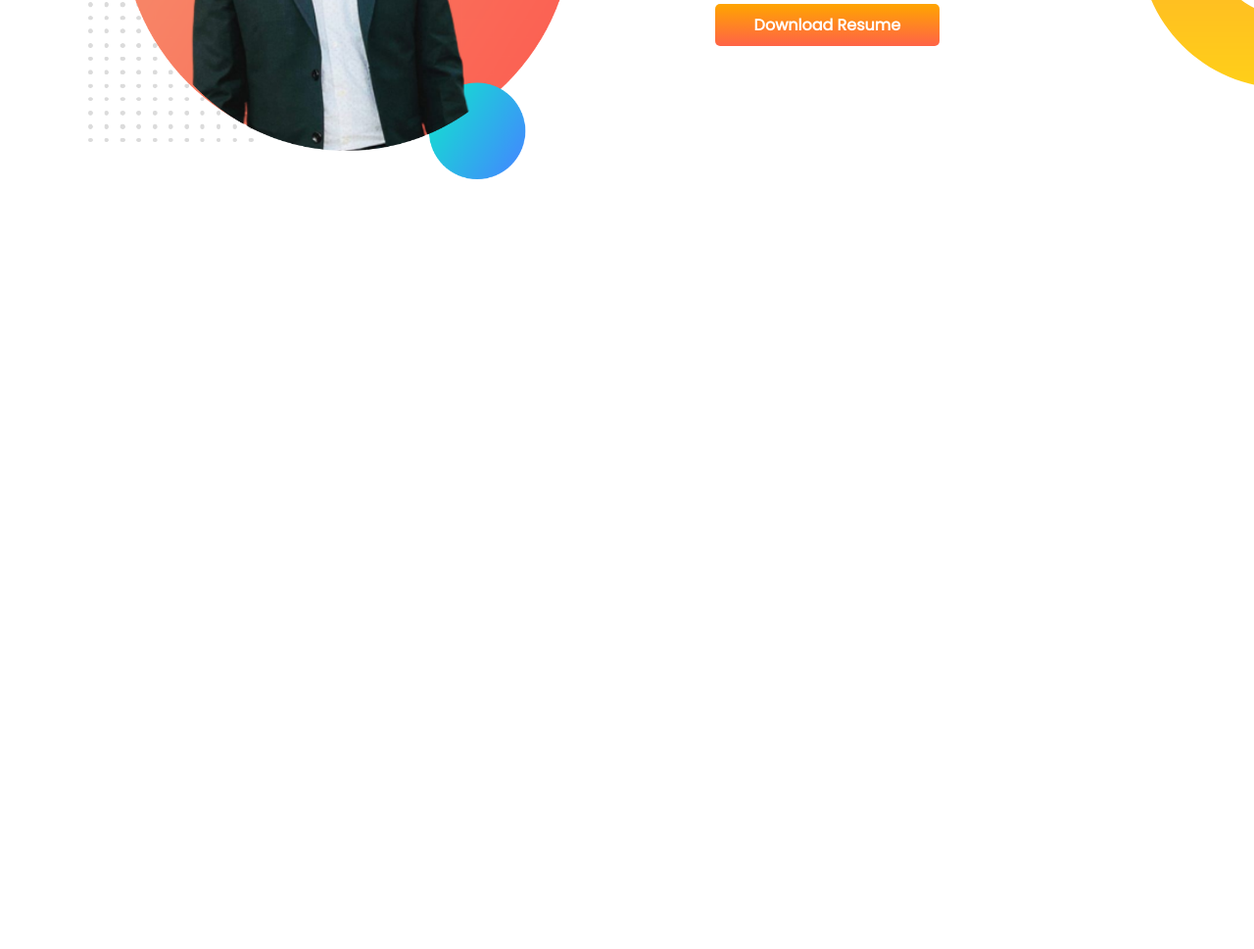
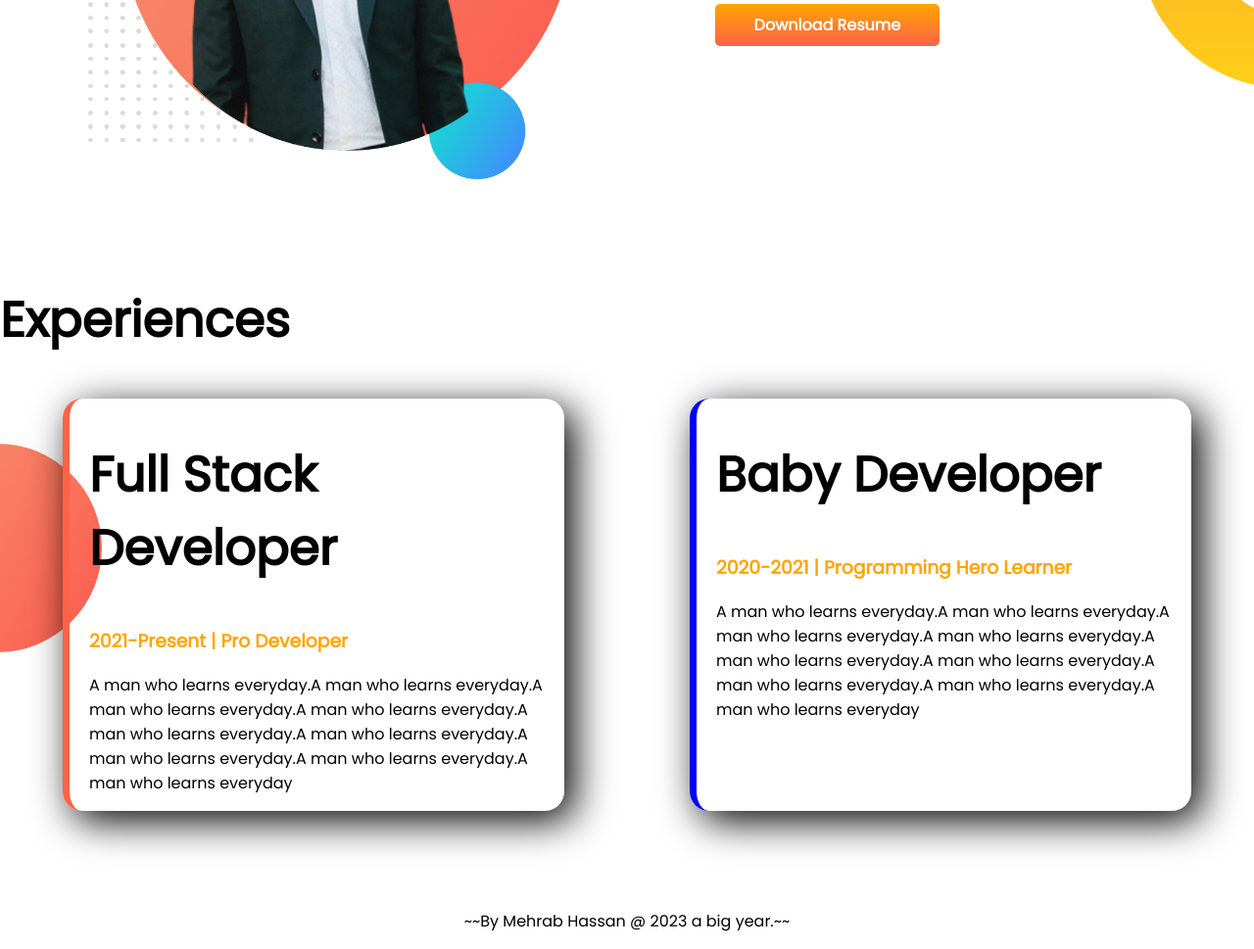
Before and after one commit to mehrabhassan71/my-portfolio, a plain HTML site: page index.html in a window 1280 px wide. Shown: the part 947-1916 px from the top of the page at 98% size. Before the commit the page ends 1237 px from the top, so only its background shows below. Drawn offline with Linux system fonts and the light colour scheme.

Commit message:
finished

```diff
--- a/index.html
+++ b/index.html
@@ -13,7 +13,7 @@
 </head>
 
 <body>
-    <section class="top-banner">
+    <section class="top-banner flexible-container">
         <div class="half-width">
             <h1>Welcome To</h1>
             <h1><span class="orange-color">Mehrab Hasan's </span>Profile</h1>
@@ -30,7 +30,7 @@
             <img src="images/mehrab.png" alt="">
         </div>
     </section>
-    <section class="dream-big">
+    <section class="dream-big flexible-container">
         <div class="half-width">
             <img src="images/mehrab.png" alt="">
         </div>
@@ -46,6 +46,32 @@
                 href="https://www.facebook.com/profile.php?id=100011924087132">Download Resume</a>
         </div>
     </section>
+    <section class="experience-area">
+        <h1>Experiences</h1>
+        <div class="flexible-container">
+            <div id="pro" class="experience-item">
+                <h1>Full Stack Developer</h1>
+                <h3 class="orange-color">2021-Present | Pro Developer</h3>
+                <p>A man who learns everyday.A man who learns everyday.A man who learns everyday.A man who learns
+                    everyday.A
+                    man who learns everyday.A man who learns everyday.A man who learns everyday.A man who learns
+                    everyday.A
+                    man who learns everyday</p>
+            </div>
+            <div id="baby" class="experience-item">
+                <h1>Baby Developer</h1>
+                <h3 class="orange-color">2020-2021 | Programming Hero Learner</h3>
+                <p>A man who learns everyday.A man who learns everyday.A man who learns everyday.A man who learns
+                    everyday.A
+                    man who learns everyday.A man who learns everyday.A man who learns everyday.A man who learns
+                    everyday.A
+                    man who learns everyday</p>
+            </div>
+        </div>
+    </section>
 </body>
+<footer class="end">
+    <p>~~By Mehrab Hassan @ 2023 a big year.~~</p>
+</footer>
 
 </html>
--- a/style.css
+++ b/style.css
@@ -11,7 +11,7 @@ h1 {
     color: orange;
 }
 
-section {
+.flexible-container {
     display: flex;
     margin-bottom: 100px;
 }
@@ -44,3 +44,31 @@ section {
     background-repeat: no-repeat;
     background-position: right;
 }
+
+.experience-item {
+    width: 40%;
+    margin-left: 5%;
+    margin-right: 5%;
+    padding-left: 20px;
+    box-shadow: 10px 10px 40px;
+    border-radius: 20px;
+}
+
+.experience-area {
+    background-image: url(images/exp-bg.png);
+    background-repeat: no-repeat;
+    background-position: left;
+
+}
+
+#pro {
+    border-left: 7px solid tomato;
+}
+
+#baby {
+    border-left: 7px solid blue;
+}
+
+.end {
+    text-align: center;
+}
```
